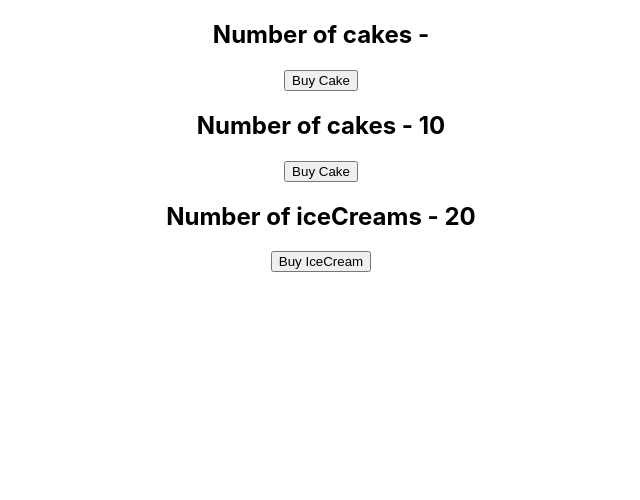
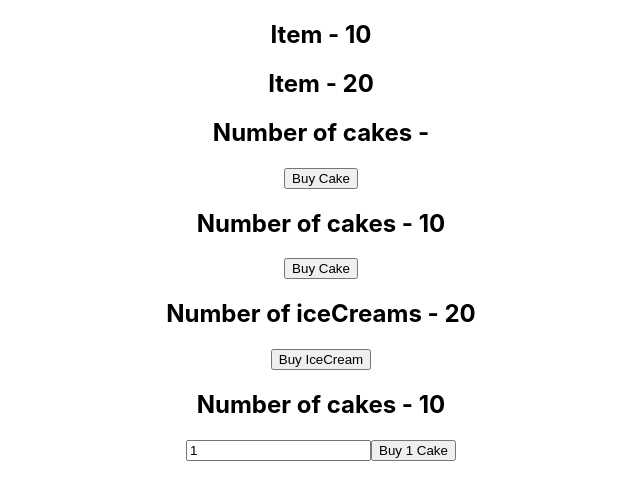
Before and after one commit to HimashaKodikara/redux-app, a React (Create React App) app: page / in a window 1280 px wide. Shown: the top 500 px of the page, without its empty margins (319-959 px from the left). Built offline with nearby package versions, Linux system fonts and the light colour scheme.

Commit message:
feat: add dynamic cake purchasing and conditional item container components to Redux store

```diff
--- a/src/App.js
+++ b/src/App.js
@@ -4,14 +4,19 @@
 import CakeContainer from "./components/cakeContainer";
 import HooksCakeContainer from "./components/HooksCakeContainer";
 import IcecreamContainer from "./components/IcecreamContainer";
+import NewCakeContainer from "./components/NewCakeContainer";
+import ItemContainer from "./components/itemContainer";
 
 function App() {
   return (
     <Provider store={store}>
       <div className="App">
+        <ItemContainer cake />
+        <ItemContainer />
         <HooksCakeContainer></HooksCakeContainer>
         <CakeContainer />
         <IcecreamContainer />
+        <NewCakeContainer />
       </div>
     </Provider>
   );
--- /dev/null
+++ b/src/components/NewCakeContainer.js
@@ -0,0 +1,32 @@
+import React, { useState } from "react";
+import { connect } from "react-redux";
+import { buyCake } from "../redux";
+
+function NewCakeContainer(props) {
+  const [number, setNumber] = useState(1);
+  return (
+    <div>
+      <h2>Number of cakes - {props.numOfCakes}</h2>
+      <input
+        type="text"
+        value={number}
+        onChange={(e) => setNumber(e.target.value)}
+      />
+      <button onClick={() => props.buyCake(number)}>Buy {number} Cake</button>
+    </div>
+  );
+}
+
+const mapStateToProps = (state) => {
+  return {
+    numOfCakes: state.cake.numOfCakes,
+  };
+};
+
+const mapDispatchToProps = (dispatch) => {
+  return {
+    buyCake: (number) => dispatch(buyCake(number)),
+  };
+};
+
+export default connect(mapStateToProps, mapDispatchToProps)(NewCakeContainer);
--- /dev/null
+++ b/src/components/itemContainer.js
@@ -0,0 +1,21 @@
+import React from "react";
+import { connect } from "react-redux";
+function itemContainer(props) {
+  return (
+    <div>
+      <h2>Item - {props.item} </h2>
+    </div>
+  );
+}
+
+const mapStateToProps = (state, ownProps) => {
+  const itemState = ownProps.cake
+    ? state.cake.numOfCakes
+    : state.iceCream.numOfIceCreams;
+
+  return {
+    item: itemState,
+  };
+};
+
+export default connect(mapStateToProps)(itemContainer);
--- a/src/redux/cakes/cakeActions.js
+++ b/src/redux/cakes/cakeActions.js
@@ -1,7 +1,8 @@
-import { BUY_CAKE } from "./cakeTypes"
+import { BUY_CAKE } from "./cakeTypes";
 
-export const buyCake = () => {
-    return {
-        type: 'BUY_CAKE',
-    }
-}
+export const buyCake = (number = 1) => {
+  return {
+    type: "BUY_CAKE",
+    payload: number,
+  };
+};
--- a/src/redux/cakes/cakereducer.js
+++ b/src/redux/cakes/cakereducer.js
@@ -1,19 +1,19 @@
-import { BUY_CAKE } from "./cakeTypes"
+import { BUY_CAKE } from "./cakeTypes";
 
 const initialState = {
-    numOfCakes:10
-}
+  numOfCakes: 10,
+};
 
-const cakeReducer = (state = initialState, action) =>{
-    switch(action.type){
-        case BUY_CAKE:
-            return{
-                ...state,
-                numOfCakes: state.numOfCakes -1
-            }
-            default:
-                return state
-    }
-}
+const cakeReducer = (state = initialState, action) => {
+  switch (action.type) {
+    case BUY_CAKE:
+      return {
+        ...state,
+        numOfCakes: state.numOfCakes - action.payload,
+      };
+    default:
+      return state;
+  }
+};
 
-export default cakeReducer
+export default cakeReducer;
```
